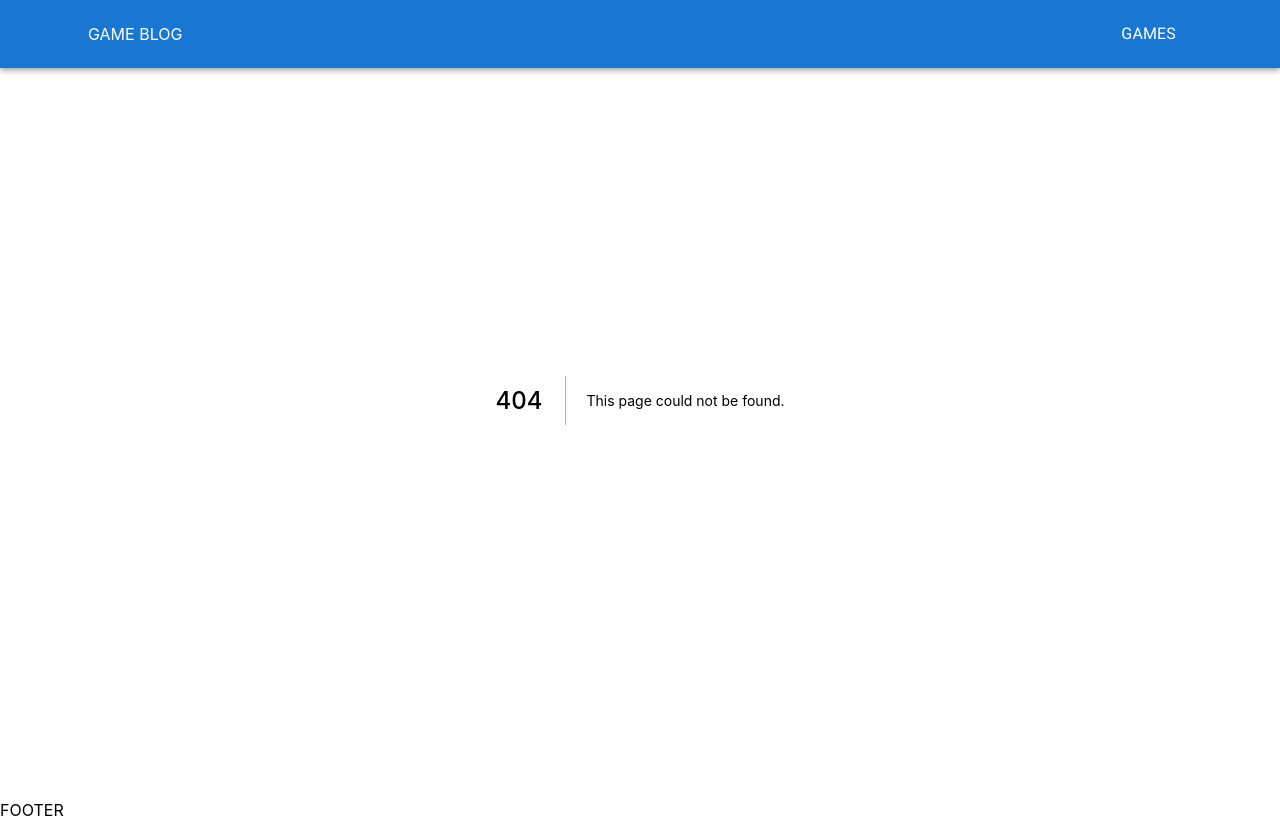
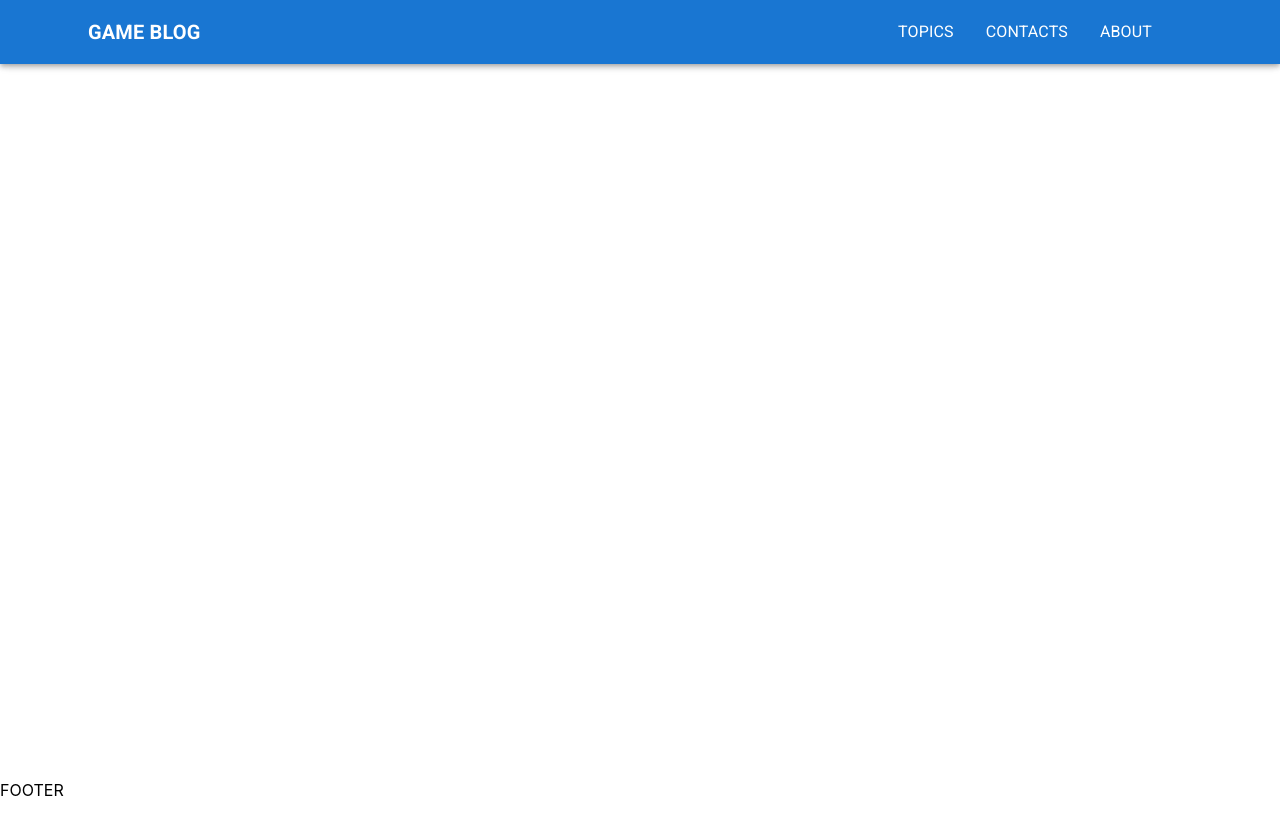
Before and after one commit to antklim89/game_blog, a Next.js app: page /about in a window 1280 px wide. Before the commit this address had no page. Built offline with nearby package versions, Linux system fonts and the light colour scheme.

Commit message:
updated Header

```diff
--- a/layouts/Header/Header.tsx
+++ b/layouts/Header/Header.tsx
@@ -14,12 +14,11 @@ const Header: FC<HeaderProps> = () => {
         <AppBar>
             <Container>
                 <Toolbar sx={{ display: 'flex', justifyContent: 'space-between' }}>
-                    <Typography component={Link} href="/">
-                        <a>
+                    <Link passHref href="/">
+                        <Typography component="a" fontWeight="bold" variant="h6">
                             GAME BLOG
-                        </a>
-                    </Typography>
-
+                        </Typography>
+                    </Link>
                     <HeaderLinks />
                 </Toolbar>
             </Container>
--- a/layouts/Header/HeaderLinks.tsx
+++ b/layouts/Header/HeaderLinks.tsx
@@ -1,15 +1,39 @@
 import MenuItem from '@mui/material/MenuItem';
+import Toolbar from '@mui/material/Toolbar';
+import Typography from '@mui/material/Typography';
+import Link from 'next/link';
 import { FC } from 'react';
 
+
+const LINKS = [
+    {
+        href: '/topics',
+        title: 'topics',
+    },
+    {
+        href: '/contacts',
+        title: 'contacts',
+    },
+    {
+        href: '/about',
+        title: 'about',
+    },
+];
 
 const HeaderLinks: FC = () => {
     return (
         <nav>
-            <ul>
-                <MenuItem>
-                    GAMES
-                </MenuItem>
-            </ul>
+            <Toolbar>
+                {LINKS.map(({ href, title }) => (
+                    <MenuItem key="title">
+                        <Link passHref href={href}>
+                            <Typography component="a" textTransform="uppercase">
+                                {title}
+                            </Typography>
+                        </Link>
+                    </MenuItem>
+                ))}
+            </Toolbar>
         </nav>
     );
 };
--- /dev/null
+++ b/pages/about.tsx
@@ -0,0 +1,21 @@
+import type { GetStaticProps, NextPage } from 'next';
+
+import Seo from '~/components/Seo';
+
+
+const AboutPage: NextPage = () => {
+    return (
+        <>
+            <Seo title="about" />
+            <h1>About</h1>
+        </>
+    );
+};
+
+export default AboutPage;
+
+
+export const getStaticProps: GetStaticProps = async () => {
+
+    return { props: { foo: 'bar' } };
+};
```
Also changed, not shown: pages/contacts.tsx (added, +21 -0 lines), pages/topics.tsx (added, +21 -0 lines).
